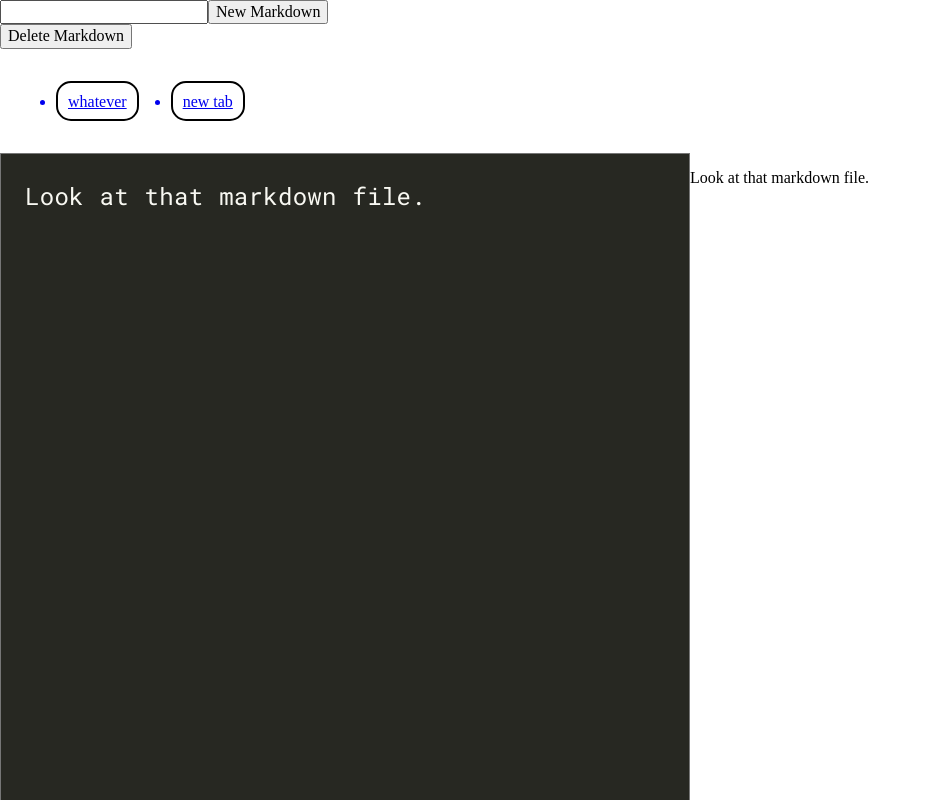
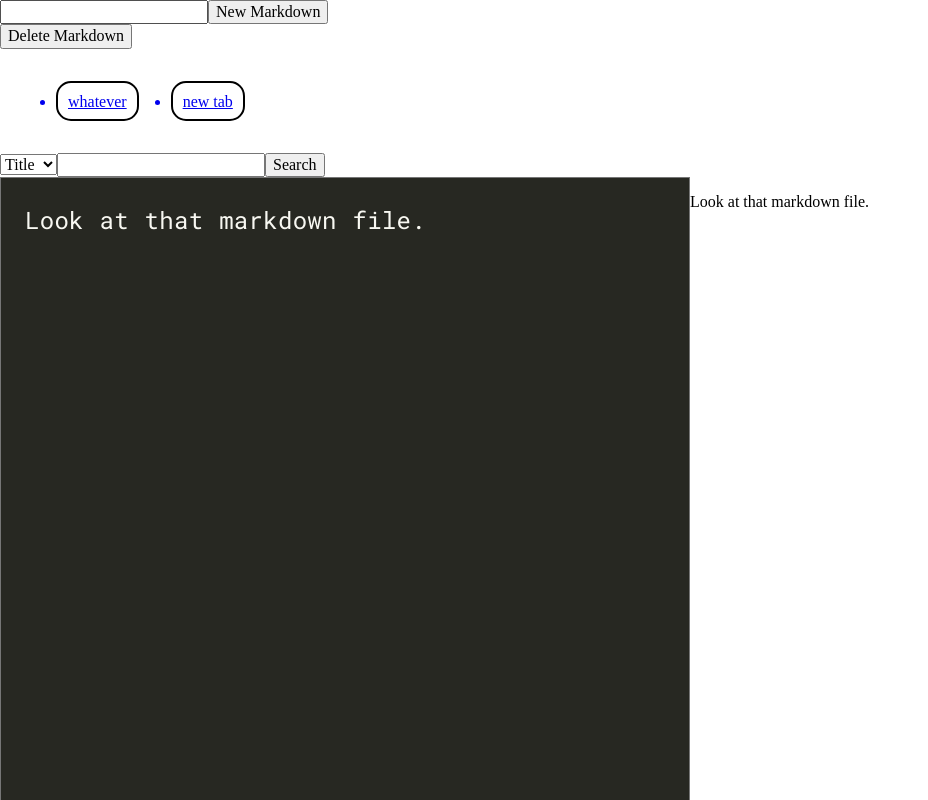
Before and after one commit to Morriden/markdownly, a React app: page /markdown in a window 1280 px wide. Shown: the top 800 px of the page, without its empty margins (0-928 px from the left). Built offline with nearby package versions, Linux system fonts and the light colour scheme.

Commit message:
searching started but not finished

```diff
--- a/src/components/markdown/View.jsx
+++ b/src/components/markdown/View.jsx
@@ -4,6 +4,7 @@ import Preview from './Preview';
 import styles from './View.css';
 import MarkdownList from '../markdownList/MarkdownList';
 import Controls from '../buttons/Controls';
+import Search from '../search/Search';
 
 const View = () => {
 
@@ -11,6 +12,7 @@ const View = () => {
     <>
       <Controls />
       <MarkdownList />
+      <Search />
       <div className={styles.View}>
         <Editor />
         <Preview />
--- a/src/components/markdownList/MarkdownList.jsx
+++ b/src/components/markdownList/MarkdownList.jsx
@@ -1,10 +1,12 @@
 import React from 'react';
 import styles from './MarkdownList.css';
-import { getMarkdownList } from '../../selectors/markdownSelectors';
+import { getMarkdownList, getSearchResults } from '../../selectors/markdownSelectors';
 import { useSelector } from '../../hooks/appContext';
 import { Link } from 'react-router-dom';
 
 const MarkdownList = () => {
+  const searchResults = useSelector(getSearchResults);
+  console.log(searchResults);
   const markdownList = useSelector(getMarkdownList);
   const markdownListElements = markdownList.map((markdown) => (
     <Link to={`/markdown/${markdown.id}`} key={markdown.id} >
--- /dev/null
+++ b/src/components/search/Search.jsx
@@ -0,0 +1,31 @@
+import React, { useState } from 'react';
+import { useDispatch, useSelector } from '../../hooks/appContext';
+import { filterTitle, filterBody } from '../../actions/actions';
+
+const Search = () => {
+  const [type, setType] = useState('Title');
+  const [query, setQuery] = useState('');
+
+  const handleSearch = (searchType) => {
+    if(searchType === 'Title') {
+      console.log('searching title');
+      useDispatch(filterTitle(query));
+    } else if(searchType === 'Body') {
+      console.log('searching body');
+      useDispatch(filterBody(query));
+    }
+  };
+
+  return (
+    <div>
+      <select onChange={({ target }) => setType(target.value)}>
+        <option value='Title'>Title</option>
+        <option value='Body'>Body</option>
+      </select>
+      <input onChange={({ target }) => setQuery(target.value)}/>
+      <button onClick={() => handleSearch(type)}>Search</button>
+    </div>
+  );
+};
+
+export default Search;
--- a/src/selectors/markdownSelectors.js
+++ b/src/selectors/markdownSelectors.js
@@ -1,6 +1,8 @@
 import marked from 'marked';
 
 export const getMarkdownList = state => state.markdownList;
+
+export const getSearchResults = state => state.searchResult;
 
 export const getMarkdown = (state, id) => {
   const markdown = state.markdownList.find(markdown =>
```
Also changed, not shown: 1 other file (tests, documents, lock files or other folders).
